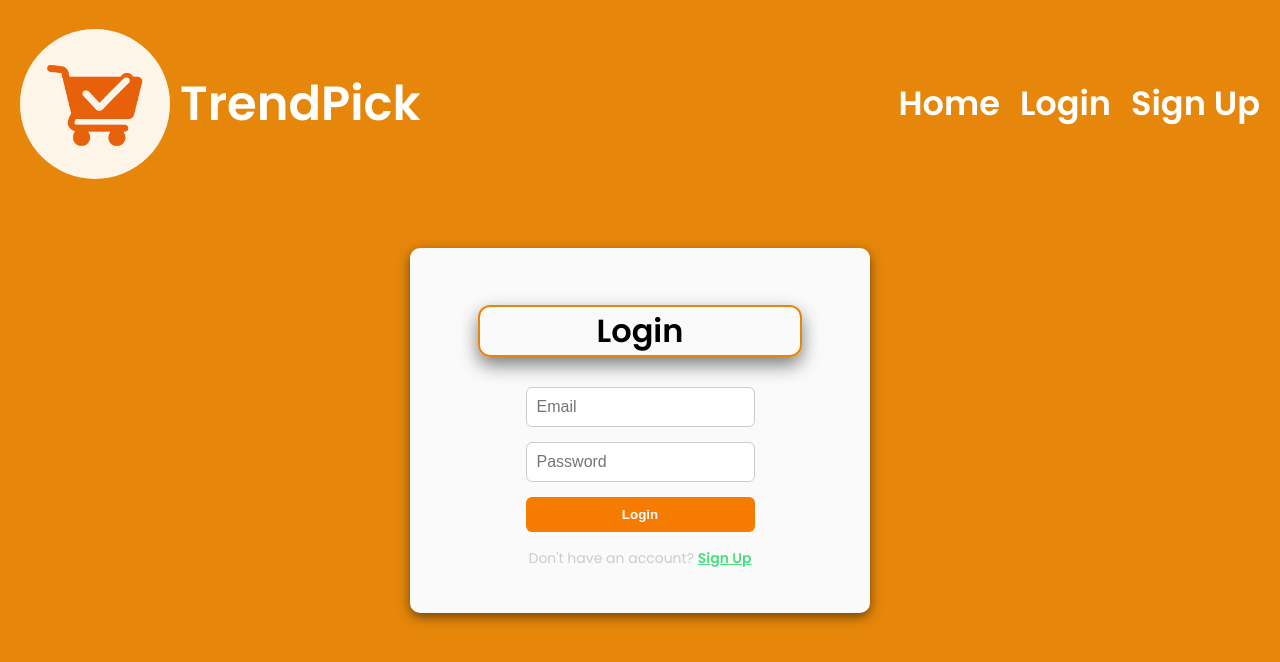
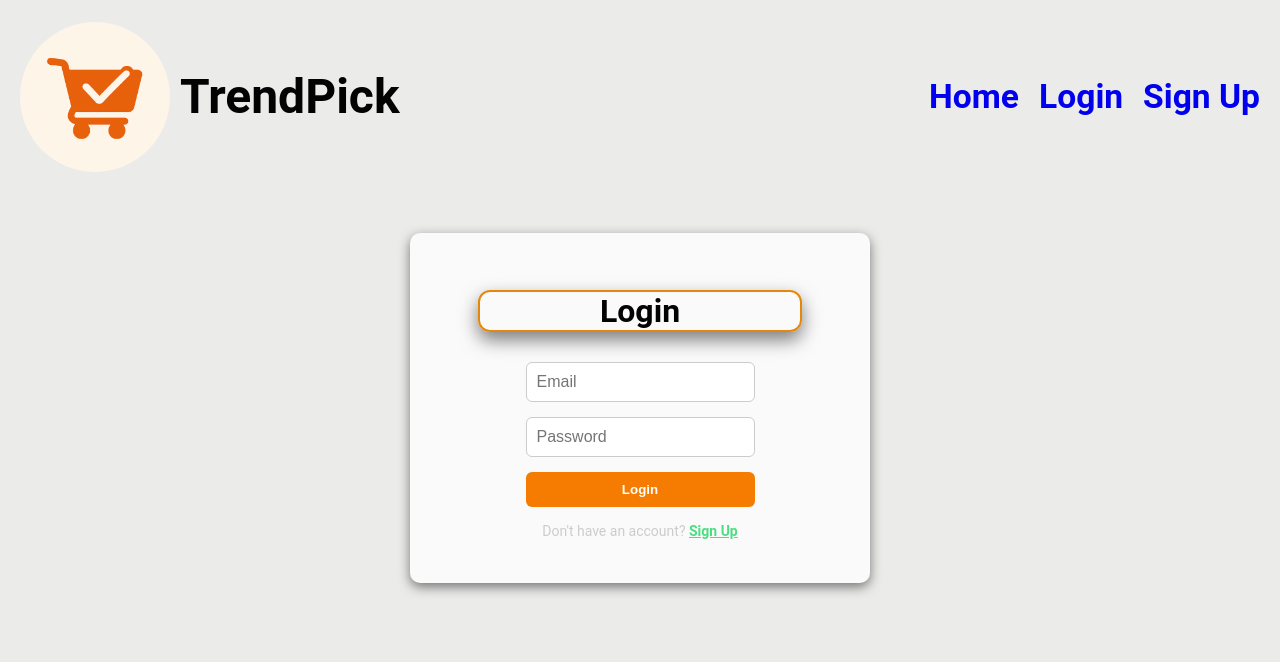
Before and after one commit to NurAleynaPektas/miniShop, a React (Vite) app: page /login in a window 1280 px wide. Shown: the top 662 px of the page. Built offline with nearby package versions, Linux system fonts and the light colour scheme.

Commit message:
color bckgrnColor and font family changed

```diff
--- a/src/App.css
+++ b/src/App.css
@@ -1,6 +1,7 @@
 body {
-  font-family: "Poppins", sans-serif;
+  font-family: "Roboto", sans-serif;
   margin: 0;
   padding: 0;
-  background-color: #e6870b;
+  background-color: #ebebea;
+  color: #030303;
 }
--- a/src/components/Home.module.css
+++ b/src/components/Home.module.css
@@ -8,7 +8,7 @@
   margin-bottom: 40px;
   font-size: 2.5rem;
   font-weight: 600;
-  color: #f9f5f5;
+
   animation: fadeIn 1s ease-in-out;
   box-shadow: 0 8px 18px rgba(0, 0, 0, 0.5);
   border-radius: 12px;
--- a/src/components/Navbar.module.css
+++ b/src/components/Navbar.module.css
@@ -3,7 +3,6 @@
   justify-content: space-between;
   align-items: center;
   padding: 20px;
-  color: white;
   position: relative;
 }
 
@@ -30,7 +29,6 @@
 }
 
 .trendPick {
-  color: white;
   font-size: 3rem;
   font-weight: bold;
   cursor: pointer;
@@ -44,14 +42,13 @@
 }
 
 .navLinksDesktop a {
-  color: white;
   text-decoration: none;
   font-size: 2.1rem;
   font-weight: bold;
 }
 
 .navLinksDesktop a:hover {
-  color: #bcb9b9;
+  color: #474747;
 }
 
 /* Hamburger button */
@@ -88,14 +85,13 @@
 }
 
 .navLinks a {
-  color: white;
   text-decoration: none;
   font-size: 1.5rem;
   font-weight: bold;
 }
 
 .navLinks a:hover {
-  color: #bcb9b9;
+  color: #474646;
   font-size: 1.8rem;
   transition: 0.5s ease;
 }
@@ -128,7 +124,6 @@
   right: -100%;
   height: 100%;
   width: 50%;
-  background-color: #f28314;
   box-shadow: -2px 0 10px rgba(0, 0, 0, 0.5);
   z-index: 1000;
   transition: right 0.3s ease-in-out;
@@ -158,7 +153,6 @@
   font-size: 2rem;
   background: none;
   border: none;
-  color: white;
   cursor: pointer;
   margin-bottom: 1rem;
 }
```
